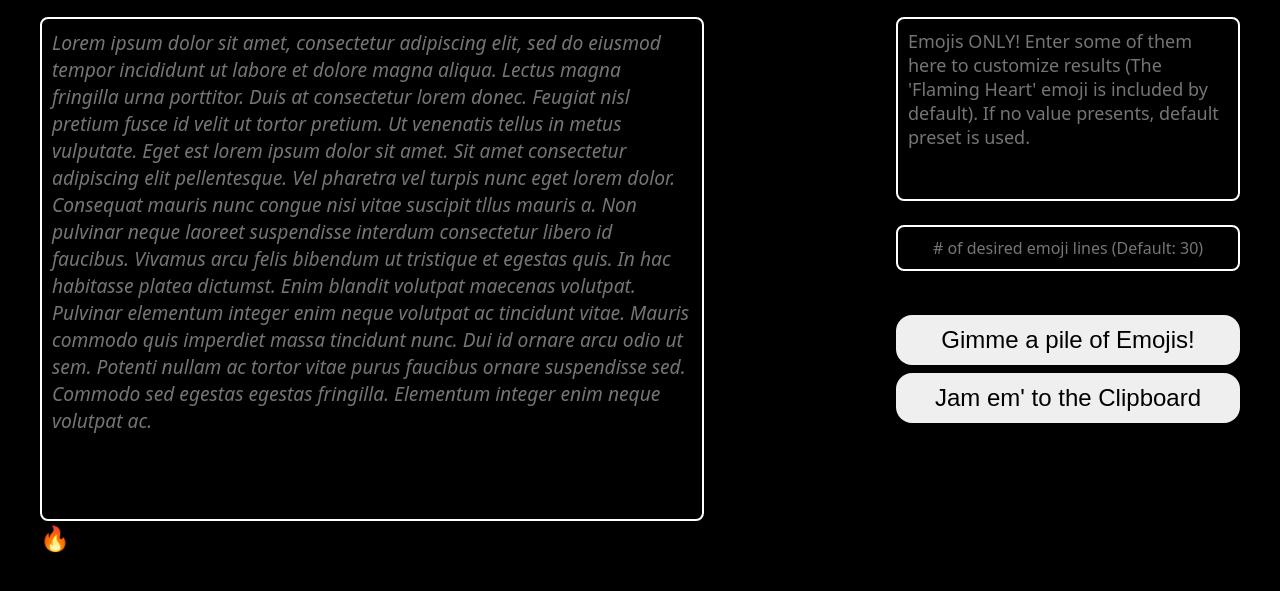
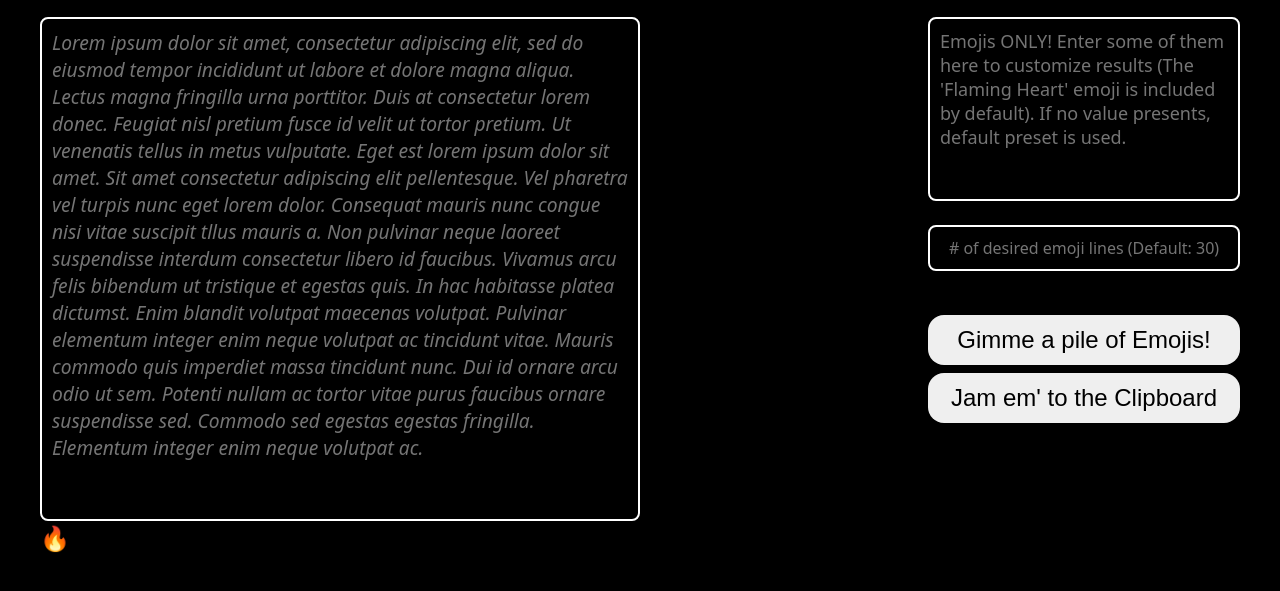
Before and after one commit to zachvoxwattz/Khati.com, a plain HTML site: page Application.html in a window 1280 px wide. Shown: the part 105-696 px from the top of the page. Drawn offline with Linux system fonts and the light colour scheme.

Commit message:
Update stylings.css

```diff
--- a/resources/stylings.css
+++ b/resources/stylings.css
@@ -40,7 +40,7 @@ body {
     font-size: 1.2em;
     border-radius: 8px;
     padding: 10px;
-    width: 50vw;
+    width: 45vw;
     height: 60vh;
 }
 
@@ -71,7 +71,7 @@ body {
     font-size: 2.25em;
     border-radius: 8px;
     padding: 10px;
-    width: 25vw;
+    width: 22.5vw;
     height: 20vh;
 }
 
@@ -104,7 +104,7 @@ body {
     border-width: 2px;
     border-radius: 8px;
     padding: 10px;
-    width: 25vw;
+    width: 22.5vw;
     margin-top: 2.5vh;
 }
 
```
